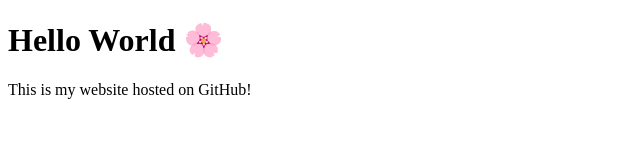
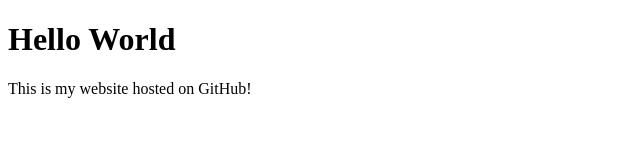
Before and after one commit to akanshyaa/akanshya.github.io, a plain HTML site: page project1.html in a window 1280 px wide. Shown: the whole page, without its empty margins (0-640 px from the left). Drawn offline with Linux system fonts and the light colour scheme.

Commit message:
Update project1.html

```diff
--- a/project1.html
+++ b/project1.html
@@ -4,7 +4,7 @@
     <title>My First Website</title>
 </head>
 <body>
-    <h1>Hello World 🌸</h1>
+    <h1>Hello World</h1>
     <p>This is my website hosted on GitHub!</p>
 </body>
 </html>
```
